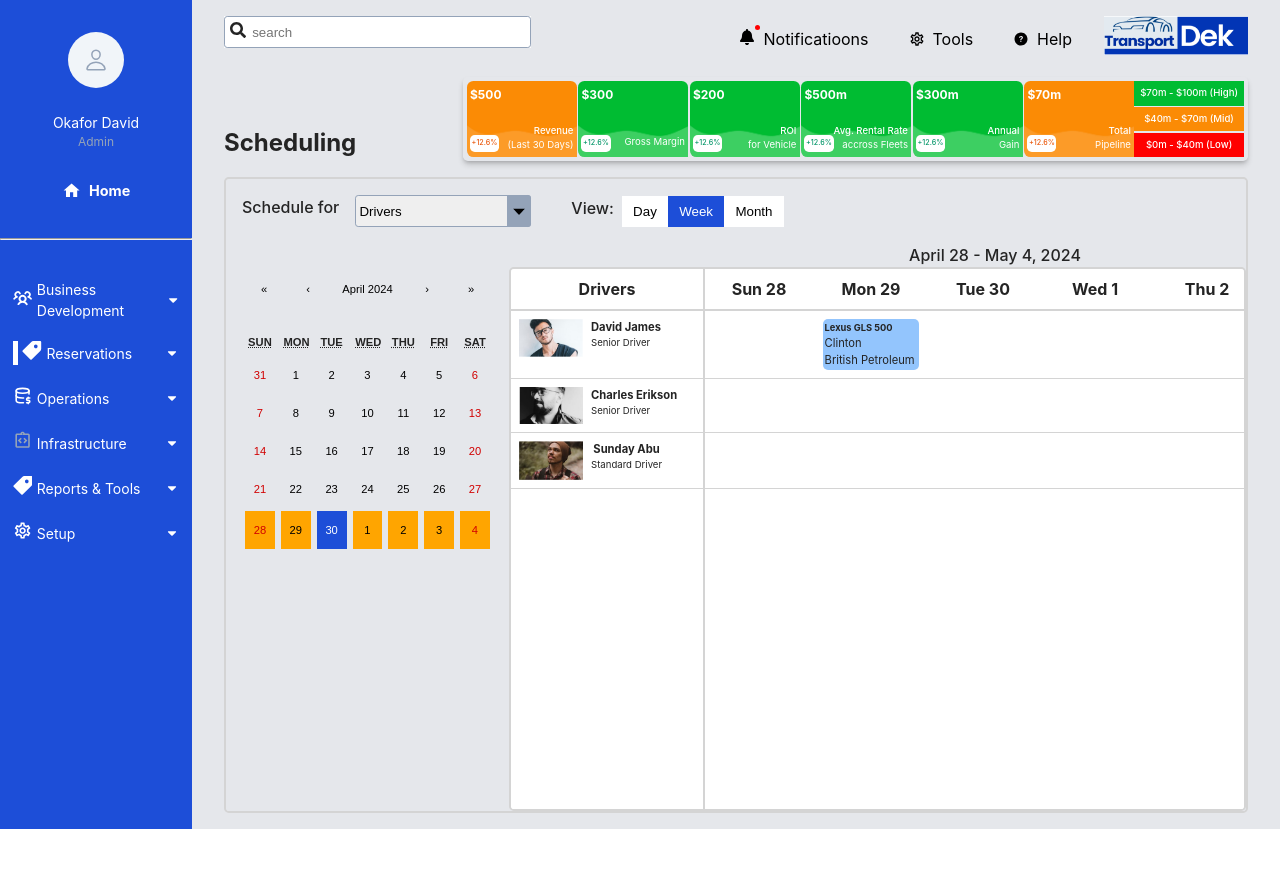
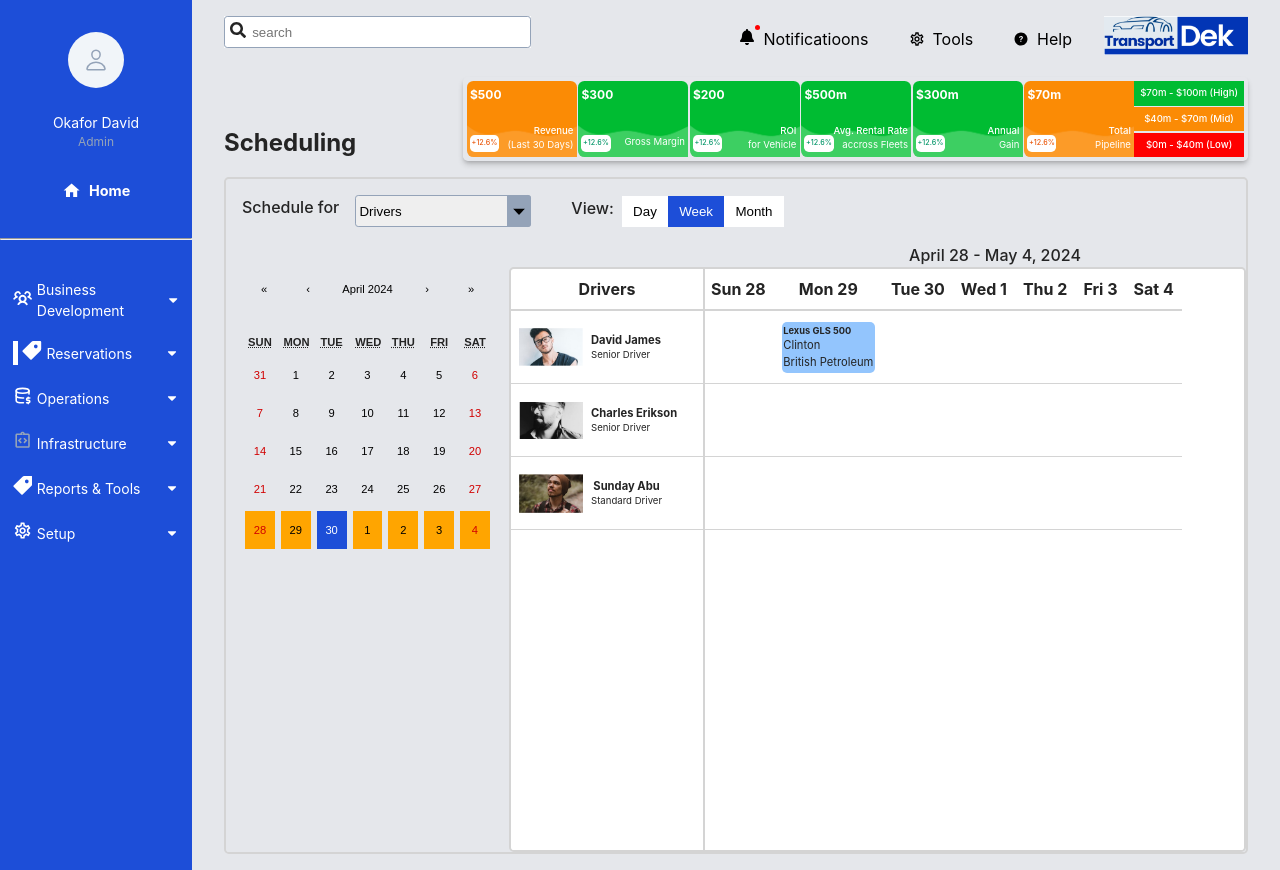
Before and after one commit to Dayvyno2021/noemdek--assessment, a React (Vite) app: page /scheduling in a window 1280 px wide. Before the commit the page ends 829 px from the top, so only its background shows below. Built offline with nearby package versions, Linux system fonts and the light colour scheme.

Commit message:
fixed table css bug

```diff
--- a/src/sass/reservation/_scheduling.scss
+++ b/src/sass/reservation/_scheduling.scss
@@ -378,8 +378,10 @@
             text-align: center;
             padding: 0.5rem;
 
-            &:not(:first-of-type){
-              width: 7rem;
+            &:first-of-type{
+              height: 4.5rem;
+              display: flex;
+              align-items: center;
             }
           }
 
```
